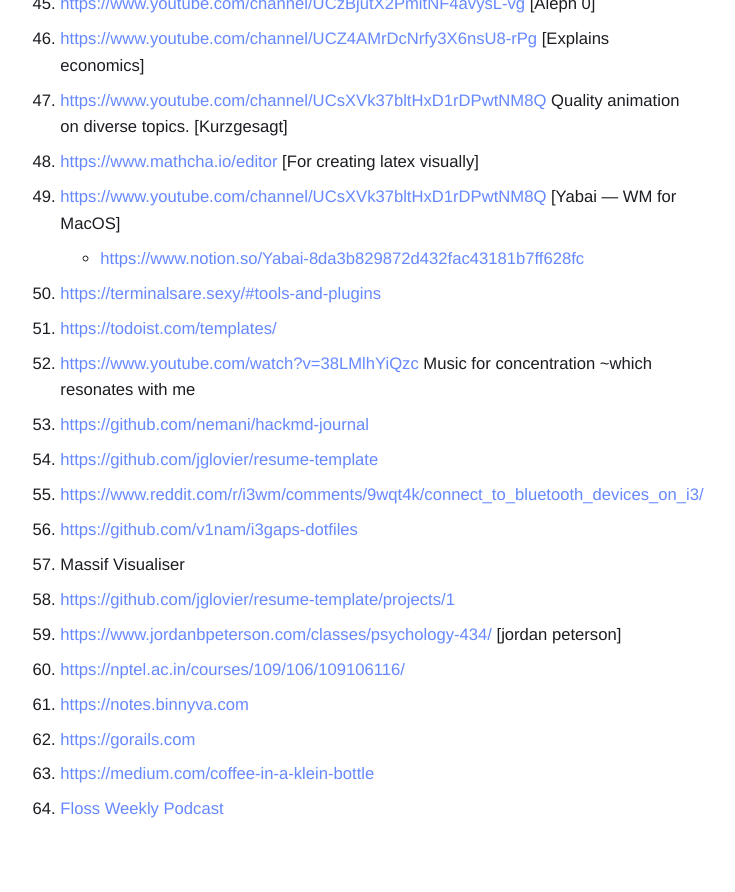
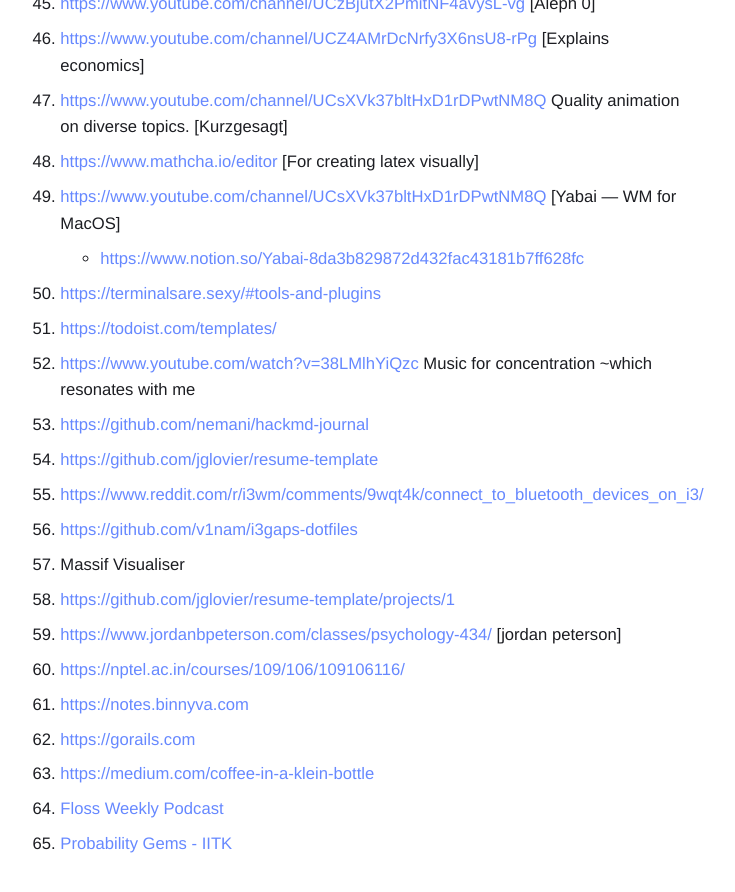
Before and after one commit to rish-singhal/blogs, a Jekyll site: the page built from resources.md, in a window 1280 px wide and 900 px high, scrolled down 2404 px. Shown: the top 892 px of the window, without its empty margins (283-1018 px from the left). Built offline with Jekyll 4.4.1, drawn with Linux system fonts in a browser that asks for light colours; before the commit the page ends 3269 px from its top, so only the background shows below that.

Commit message:
updated resources:

```diff
--- a/resources.md
+++ b/resources.md
@@ -82,3 +82,5 @@
 62. [https://gorails.com](https://gorails.com/)
 63. [https://medium.com/coffee-in-a-klein-bottle](https://medium.com/coffee-in-a-klein-bottle)
 64. [Floss Weekly Podcast](https://twit.tv/shows/floss-weekly)
+65. [Probability Gems - IITK](https:
+    //www.cse.iitk.ac.in/users/sbaswana/probability-gems.html)
```
